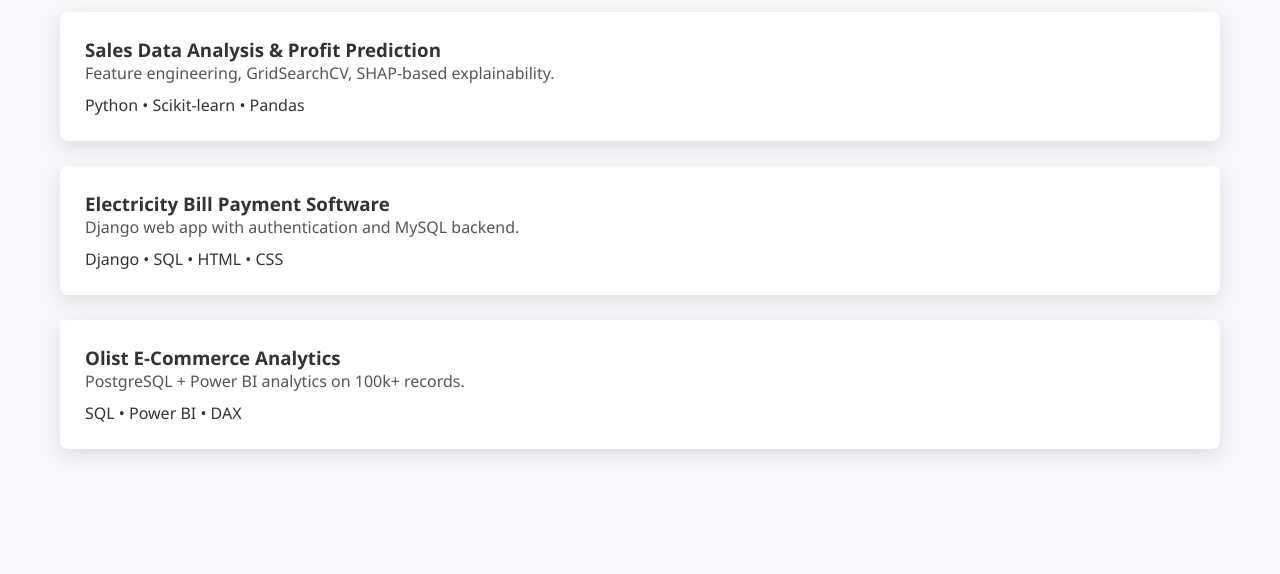
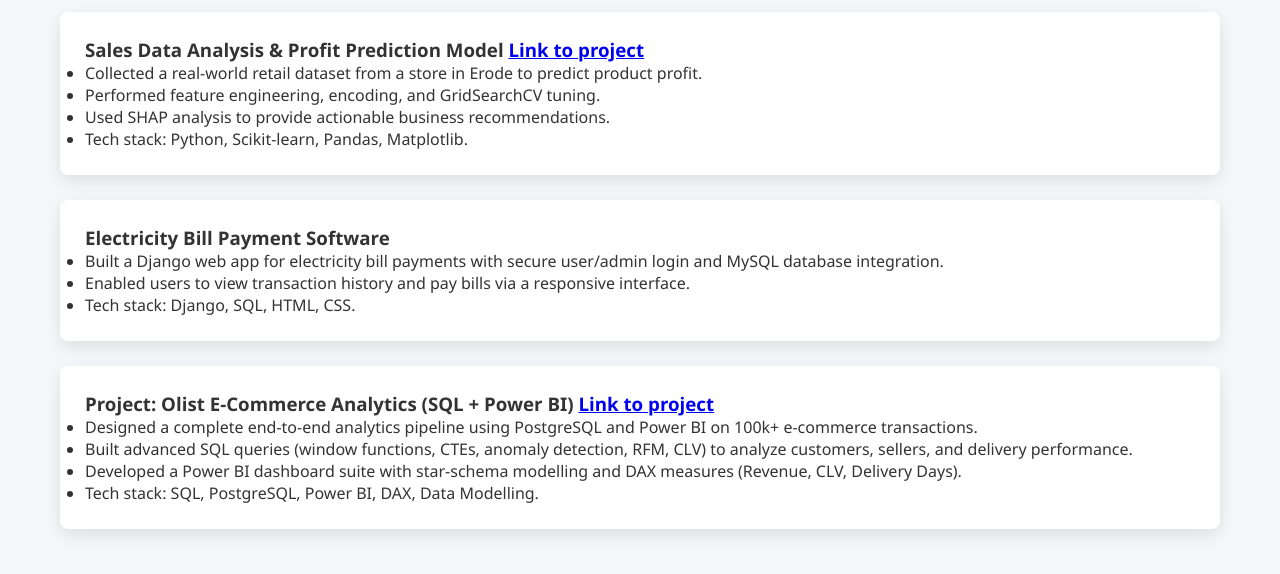
Before and after one commit to madhura9904/Portfolio, a plain HTML site: page projects.html in a window 1280 px wide. Shown: the part 174-748 px from the top of the page. Drawn offline with Linux system fonts and the light colour scheme.

Commit message:
CSS Changes

```diff
--- a/projects.html
+++ b/projects.html
@@ -23,21 +23,32 @@
   <h2>Projects</h2>
 
   <div class="card">
-    <h3>Sales Data Analysis & Profit Prediction</h3>
-    <p>Feature engineering, GridSearchCV, SHAP-based explainability.</p>
-    <span>Python • Scikit-learn • Pandas</span>
+    <h3>Sales Data Analysis & Profit Prediction Model <a href="#">Link to project</a></h3>
+    <ul>
+      <li>Collected a real-world retail dataset from a store in Erode to predict product profit.</li>
+      <li>Performed feature engineering, encoding, and GridSearchCV tuning.</li>
+      <li>Used SHAP analysis to provide actionable business recommendations.</li>
+      <li>Tech stack: Python, Scikit-learn, Pandas, Matplotlib.</li>
+    </ul>
   </div>
 
   <div class="card">
     <h3>Electricity Bill Payment Software</h3>
-    <p>Django web app with authentication and MySQL backend.</p>
-    <span>Django • SQL • HTML • CSS</span>
+    <ul>
+      <li>Built a Django web app for electricity bill payments with secure user/admin login and MySQL database integration.</li>
+      <li>Enabled users to view transaction history and pay bills via a responsive interface.</li>
+      <li>Tech stack: Django, SQL, HTML, CSS.</li>
+    </ul>
   </div>
 
   <div class="card">
-    <h3>Olist E-Commerce Analytics</h3>
-    <p>PostgreSQL + Power BI analytics on 100k+ records.</p>
-    <span>SQL • Power BI • DAX</span>
+    <h3>Project: Olist E-Commerce Analytics (SQL + Power BI) <a href="#">Link to project</a></h3>
+    <ul>
+      <li>Designed a complete end-to-end analytics pipeline using PostgreSQL and Power BI on 100k+ e-commerce transactions.</li>
+      <li>Built advanced SQL queries (window functions, CTEs, anomaly detection, RFM, CLV) to analyze customers, sellers, and delivery performance.</li>
+      <li>Developed a Power BI dashboard suite with star-schema modelling and DAX measures (Revenue, CLV, Delivery Days).</li>
+      <li>Tech stack: SQL, PostgreSQL, Power BI, DAX, Data Modelling.</li>
+    </ul>
   </div>
 </section>
 
```
